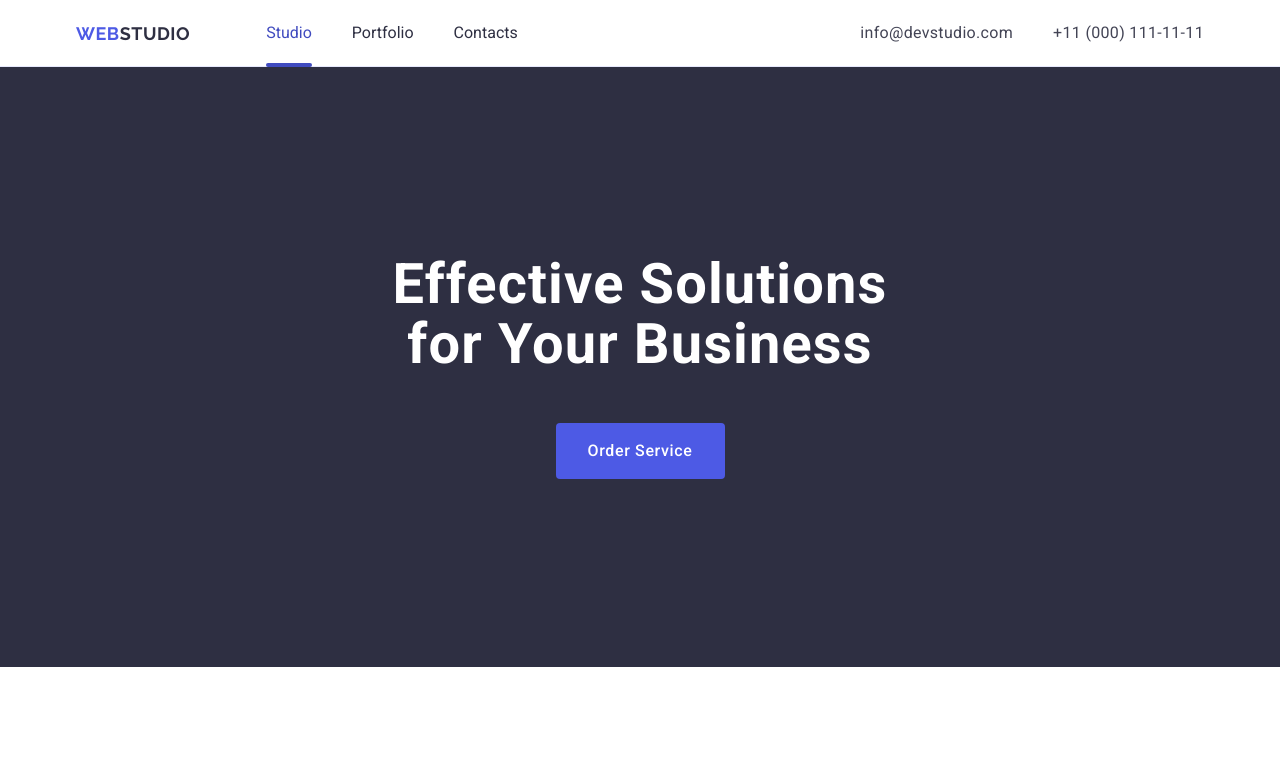
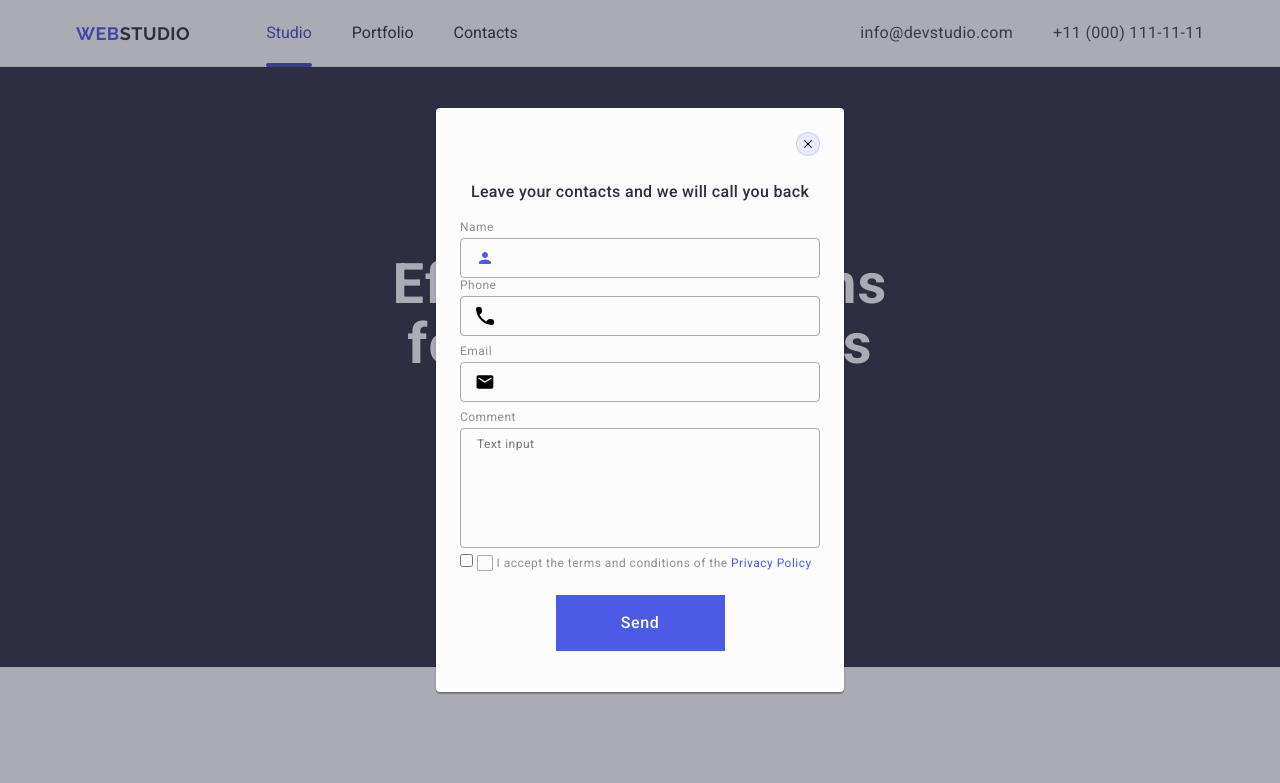
Before and after one commit to Serhii0511/goit-markup-hw-05, a plain HTML site: page index.html in a window 1280 px wide. Shown: the top 783 px of the page. Drawn offline with nearby package versions, Linux system fonts and the light colour scheme.

Commit message:
Update style.css

```diff
--- a/css/style.css
+++ b/css/style.css
@@ -473,56 +473,105 @@ h1, h2, h3, h4, h5, h6, p, ul, a {
 .soc-media {
     margin-right: 80px;
 }
-
-.text-lable {
-    font-family: "Roboto", sans-serif;
-        font-weight: 500;
-        font-size: 16px;
-        line-height: 1.5;
-        letter-spacing: 0.02em;
-        color: #fff;
-        margin-bottom: 16px;
-}
-input {
-    border: 1px solid #ffffff;
-    background-color: #2e2f42;
-    height: 40px;
-    margin-right: 24px;
-}
-.form-footer::placeholder {
-    font-family: "Roboto", sans-serif;
-        font-size: 12px;
-        line-height: 2;
-        letter-spacing: 0.04em;
-        color: #fff;
-}
-.button-footer:hover,
-.button-footer:focus {
-background-color: #404bbf;
-color: black;
-}
-.button-footer {
+.subscribe {
+    margin-bottom: 16px;
     font-weight: 500;
     font-size: 16px;
     line-height: 1.5;
-    background: #4d5ae5;
+    letter-spacing: 0.02em;
+    color: #ffffff;
+}
+.form-footer {
+    display: flex;
+    gap: 24px;
+}
+.input-footer {
+    width: 264px;
+    height: 40px;
+    border: 1px solid #ffffff;
+    background-color: transparent;
+    font-size: 12px;
+    line-height: 2px;
+    letter-spacing: 0.04em;
+    padding-left: 16px;
+    box-shadow: 0px 4px 4px rgba(0, 0, 0, 0.15);
+    border-radius: 4px;
+    color: #ffffff;
+}
+.input-footer::placeholder {
+    color: #ffffff;
+}
+.button-footer {
+    min-width: 165px;
+    height: 40px;
+    display: flex;
+    justify-content: center;
+    align-items: center;
     font-family: "Roboto", sans-serif;
+    font-weight: 500;
+    font-size: 16px;
+    line-height: 1.5;
     letter-spacing: 0.04em;
     color: #ffffff;
-    min-width: 169px;
-    height: 40px;
+    cursor: pointer;
+    background-color: #4D5AE5;
     border: none;
-    background-color: #4d5ae5;
     border-radius: 4px;
-    cursor: pointer;
-    margin: 0 auto;
-    transition: background-color 250ms cubic-bezier(0.4, 0, 0.2, 1);
 }
-.telegram {
-    align-items: center;
+.telegramm {
     margin-left: 16px;
 }
-.text-feedback {
+.modal-overlay {
+    position: fixed;
+    top: 0;
+    left: 0;
+    width: 100%;
+    height: 100%;
+    background-color: rgba(46, 47, 66, 0.4);
+    transition: opacity 250ms cubic-bezier(0.4, 0, 0.2, 1), visibility 250ms cubic-bezier(0.4, 0, 0.2, 1);
+}
+.modal {
+    padding: 72px 24px 24px 24px;
+    position: absolute;
+    top: 50%;
+    left: 50%;
+    transform: translate(-50%, -50%);
+    width: 408px;
+    min-height: 584px;
+    background: #fcfcfc;
+    box-shadow: 0px 1px 1px rgba(0, 0, 0, 0.14), 0px 1px 3px rgba(0, 0, 0, 0.12), 0px 2px 1px rgba(0, 0, 0, 0.2);
+    border-radius: 4px;
+    transition: transform 250ms cubic-bezier(0.4, 0, 0.2, 1);
+}
+.button-modal {
+    position: absolute;
+    top: 24px;
+    right: 24px;
+    width: 24px;
+    height: 24px;
+    border-radius: 50%;
+    display: flex;
+    align-items: center;
+    justify-content: center;
+    background-color: #e7e9fc;
+    border: 1px solid rgba(0, 0, 0, 0.1);
+    padding: 0;
+    cursor: pointer;
+    transition: background-color 250ms cubic-bezier(0.4, 0, 0.2, 1), border 250ms cubic-bezier(0.4, 0, 0.2, 1);
+}
+.button-modal:hover,
+.button-modal:focus {
+    background-color: #404bbf;
+    border: none;
+}
+.cross {
+    transition: fill 250ms cubic-bezier(0.4, 0, 0.2, 1);
+}
+.cross:hover,
+.cross:focus {
+    fill: #ffffff;
+}
+.p-contact {
     font-family: "Roboto", sans-serif;
         font-weight: 500;
         font-size: 16px;
@@ -532,47 +581,117 @@ color: black;
         color: #2e2f42;
         margin-bottom: 16px;
 }
-.modal {
-    display: none;
-    position: fixed;
-    z-index: 1000;
-    left: 0;
-    top: 0;
+.div-modal {
+    margin-bottom: 8px;
+}
+.label-modal {
+    font-size: 12px;
+    line-height: 1.17;
+    letter-spacing: 0.04em;
+    color: #8e8f99;
+    display: block;
+    margin-bottom: 4px;
+}
+.input-modal {
+    position: relative;
+}
+.input-name {
     width: 100%;
-    height: 100%;
-    overflow: auto;
-    background-color: rgba(0, 0, 0, 0.5);
-    display: flex;
+    height: 40px;
+    border: 1px solid rgba(46, 47, 66, 0.4);
+    border-radius: 4px;
+    background-color: transparent;
+    padding-left: 38px;
+    outline: transparent;
+    transition: border-color 250ms cubic-bezier(0.4, 0, 0.2, 1);
+}
+.input-name:focus {
+    border-color: #4D5AE5;
+}
+.svg-name {
+    position: absolute;
+    left: 16px;
+    top: 50%;
+    transform: translateY(-50%);
+    transition: fill 250ms cubic-bezier(0.4, 0, 0.2, 1);
+}
+.input-name:focus .svg-name {
+    fill: #4D5AE5;
+}
+.div-comment {
+    margin-bottom: 16px;
+}
+.textarea-input {
+    width: 100%;
+    height: 120px;
+    font-size: 12px;
+    line-height: 1.17;
+    letter-spacing: 0.04em;
+    color: rgba(46, 47, 66, 0.4);
+    border: 1px solid rgba(46, 47, 66, 0.4);
+    border-radius: 4px;
+    background-color: transparent;
+    padding: 8px 16px;
+    outline: transparent;
+    resize: none;
+    transition: border-color 250ms cubic-bezier(0.4, 0, 0.2, 1);
+}
+.textarea-input:focus {
+    border-color: #4D5AE5;
+}
+.checkbox {
+    margin-bottom: 24px;
+}
+.input-privacy .visually-hidden {
+    position: absolute;
+        width: 1px;
+        height: 1px;
+        padding: 0;
+        overflow: hidden;
+        clip: rect(0, 0, 0, 0);
+        white-space: nowrap;
+        border: 0;
+        clip-path: inset(100%);
+        margin: -1px;
+}
+.label-privacy {
+    font-size: 12px;
+    line-height: 1.17;
+    letter-spacing: 0.04em;
+    color: #8e8f99;
+}
+.span-box {
+    width: 16px;
+    height: 16px;
+    border: 1px solid rgba(46, 47, 66, 0.4);
+    border-radius: 2px;
+    transition: background-color 250ms cubic-bezier(0.4, 0, 0.2, 1), border 250ms cubic-bezier(0.4, 0, 0.2, 1), fill 250ms cubic-bezier(0.4, 0, 0.2, 1);
+    display: inline-flex;
+    align-items: center;
     justify-content: center;
-    align-items: center;
+    fill: transparent;
 }
-.modal {
-    background-color: #fcfcfc;
-    border-radius: 4px;
-    box-shadow: 0 1px 1px 0 rgba(0, 0, 0, 0.14),
-        0 1px 3px 0 rgba(0, 0, 0, 0.12),
-        0 2px 1px 0 rgba(0, 0, 0, 0.2);
-    box-sizing: border-box;
-    position: relative;
-    gap: 8px;
+.input [type="checkbox"]:checked + span {
+    background-color: #404bbf;
+    border: none;
+    fill: #F4F4FD;
 }
-.close-button {
-    color: #aaa;
-    float: right;
-    font-size: 28px;
-    font-weight: bold;
+.a-privacy {
+    color: #4d5ae5;
+}
+.send {
+    display: block;
+    min-width: 169px;
+    height: 56px;
+    font-family: "Roboto", sans-serif;
+    font-size: 16px;
+    font-weight: 500;
+    line-height: 1.5;
+    letter-spacing: 0.04em;
+    color: #ffffff;
     cursor: pointer;
-    position: absolute;
-    top: 10px;
-    right: 20px;
+    background-color: #4D5AE5;
+    border: none;
+    transition: background-color 250ms cubic-bezier(0.4, 0, 0.2, 1);
+    margin: auto;
 }
-.modal .text-feedback {
-    text-align: center;
-}
-.input-group {
-    display: flex;
-    align-items: center;
-    border: 1px solid #4d5ae5;
-    border-radius: 4px;
-    width: 360px;
-}
```
